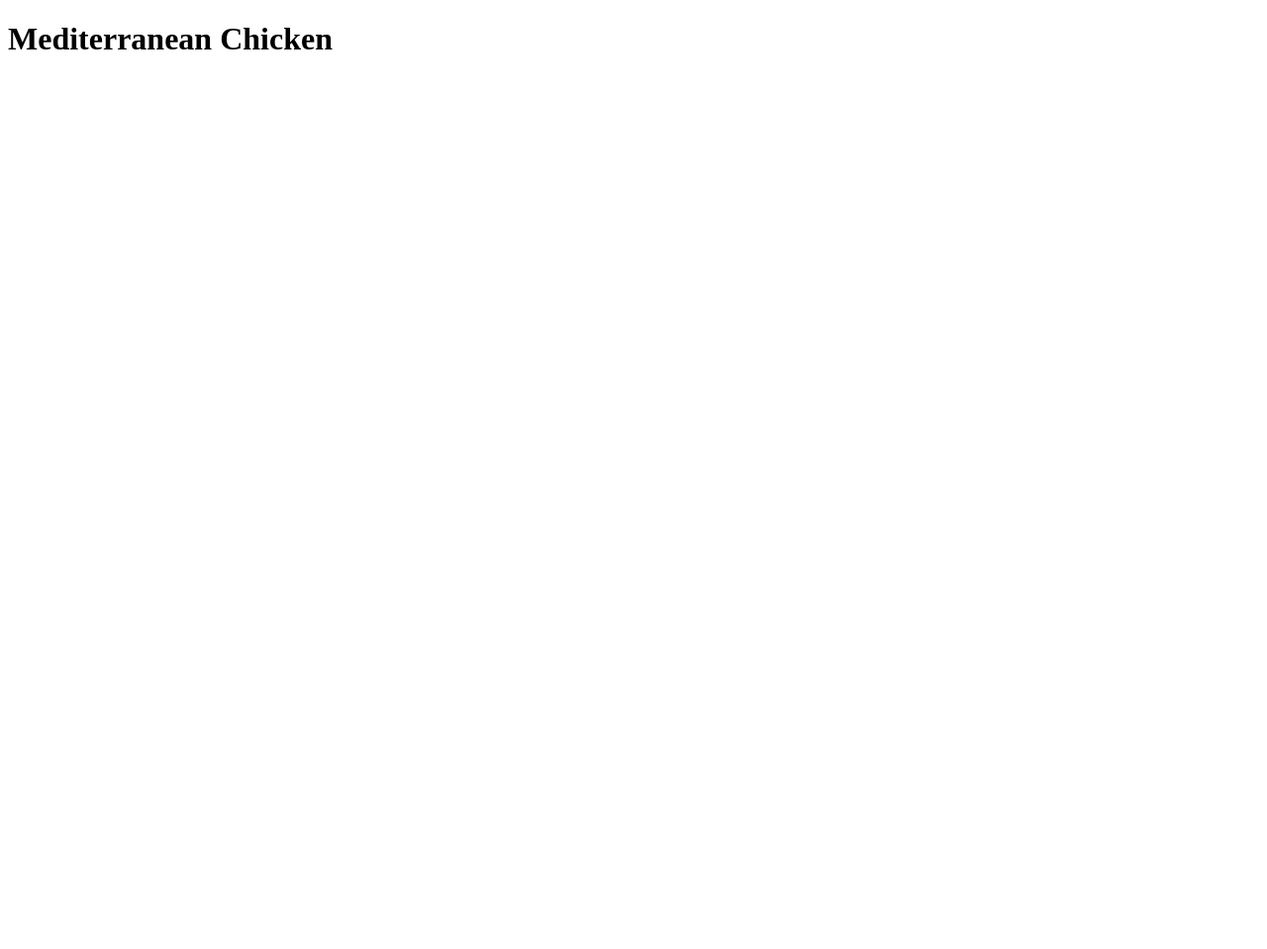
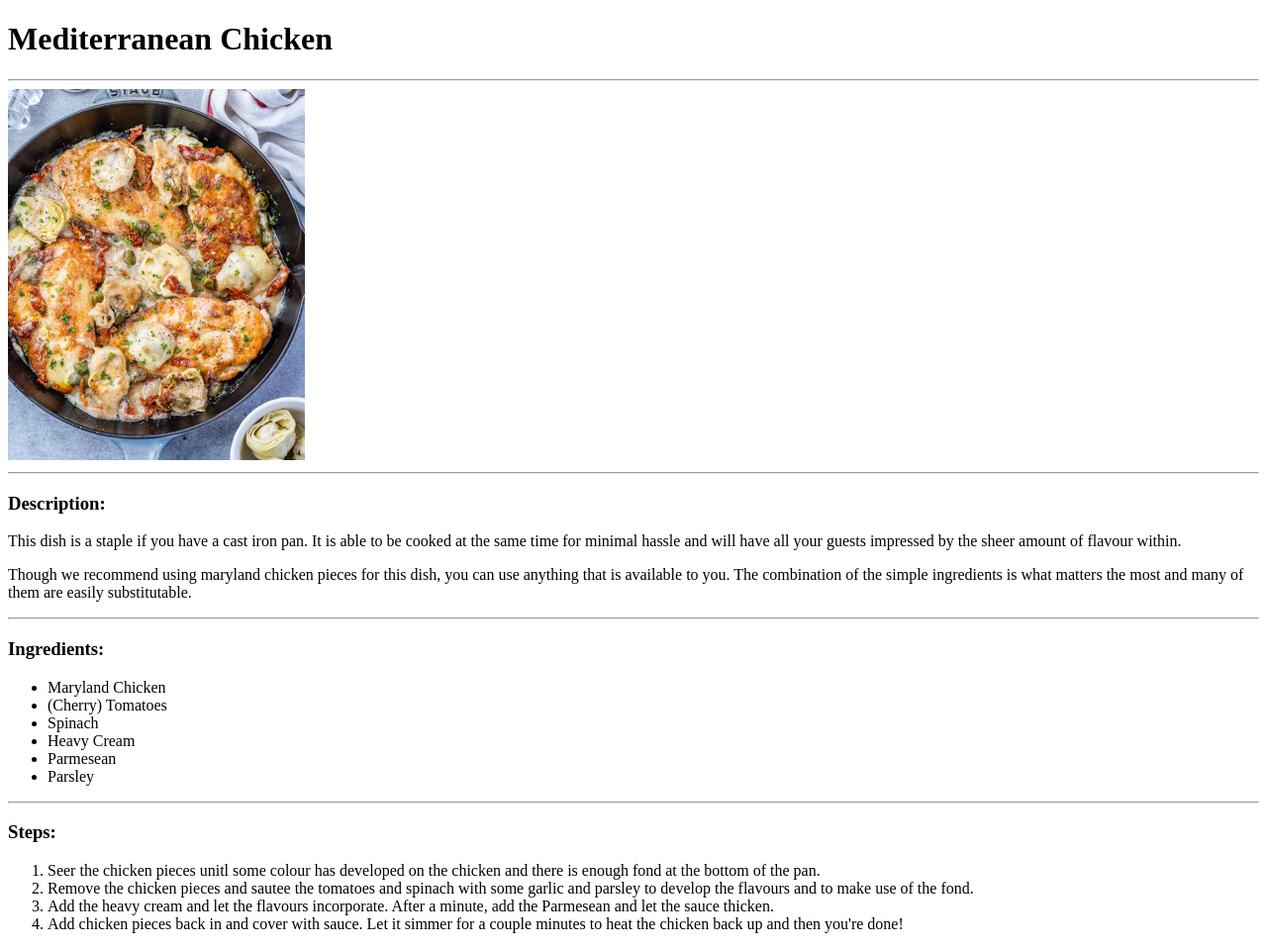
Before and after one commit to Vyonyx/recipes, a plain HTML site: page dishes/mediterranean_chicken.html in a window 1280 px wide. Shown: the whole page at 99% size. Before the commit the page ends 800 px from the top, so only its background shows below. Drawn offline with Linux system fonts and the light colour scheme.

Commit message:
Finished mediterranean_chicken.html recipe with added image.

```diff
--- a/dishes/mediterranean_chicken.html
+++ b/dishes/mediterranean_chicken.html
@@ -5,6 +5,46 @@
     <title>Mediterranean Chicken Recipe</title>
   </head>
   <body>
-    <h1>Mediterranean Chicken</h1>
+    <h1>Mediterranean Chicken</h1><hr>
+    <img src="med_chicken.jpeg" alt="Cooked Mediterranean Chicken" width="300"><hr>
+    <h3>Description:</h3>
+    <p>
+      This dish is a staple if you have a cast iron pan. It is able to be cooked
+      at the same time for minimal hassle and will have all your guests impressed
+      by the sheer amount of flavour within.
+    </p>
+    <p>
+      Though we recommend using maryland chicken pieces for this dish, you can use
+      anything that is available to you. The combination of the simple ingredients
+      is what matters the most and many of them are easily substitutable.<hr>
+    </p>
+    <h3>Ingredients:</h3>
+    <ul>
+      <li>Maryland Chicken</li>
+      <li>(Cherry) Tomatoes</li>
+      <li>Spinach</li>
+      <li>Heavy Cream</li>
+      <li>Parmesean</li>
+      <li>Parsley</li>
+    </ul><hr>
+    <h3>Steps:</h3>
+    <ol>
+      <li>
+        Seer the chicken pieces unitl some colour has developed on the chicken
+        and there is enough fond at the bottom of the pan.
+      </li>
+      <li>
+        Remove the chicken pieces and sautee the tomatoes and spinach with some
+        garlic and parsley to develop the flavours and to make use of the fond.
+      </li>
+      <li>
+        Add the heavy cream and let the flavours incorporate. After a minute,
+        add the Parmesean and let the sauce thicken.
+      </li>
+      <li>
+        Add chicken pieces back in and cover with sauce. Let it simmer for a
+        couple minutes to heat the chicken back up and then you're done!
+      </li>
+    </ol>
   </body>
 </html>
```
Also changed, not shown: dishes/med_chicken.jpeg (added).
